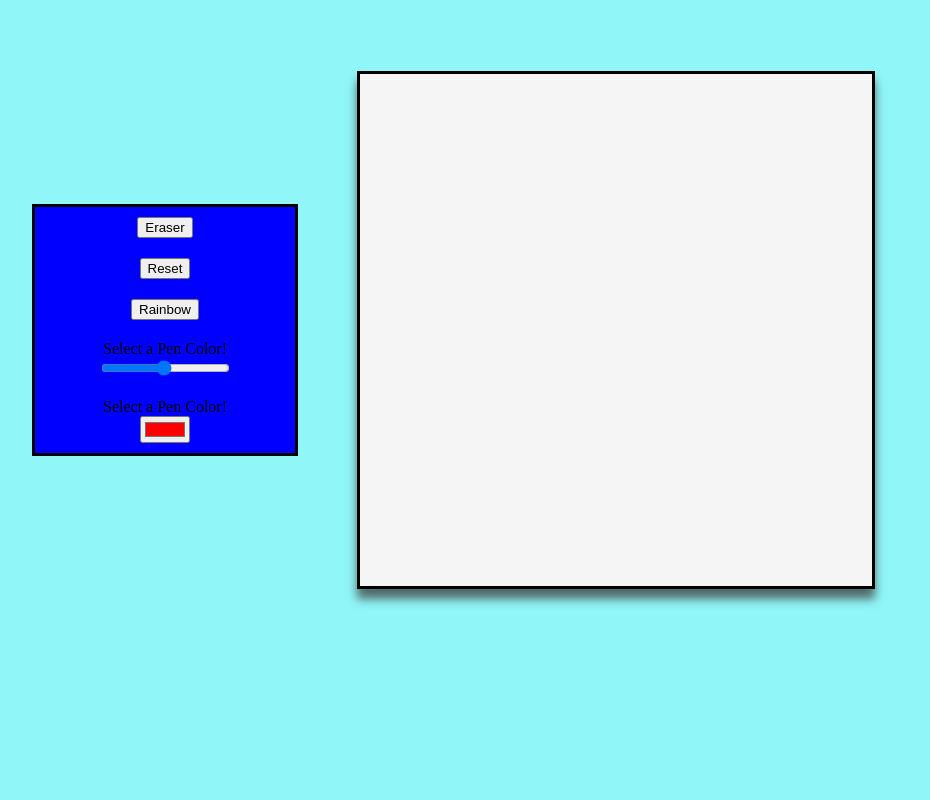
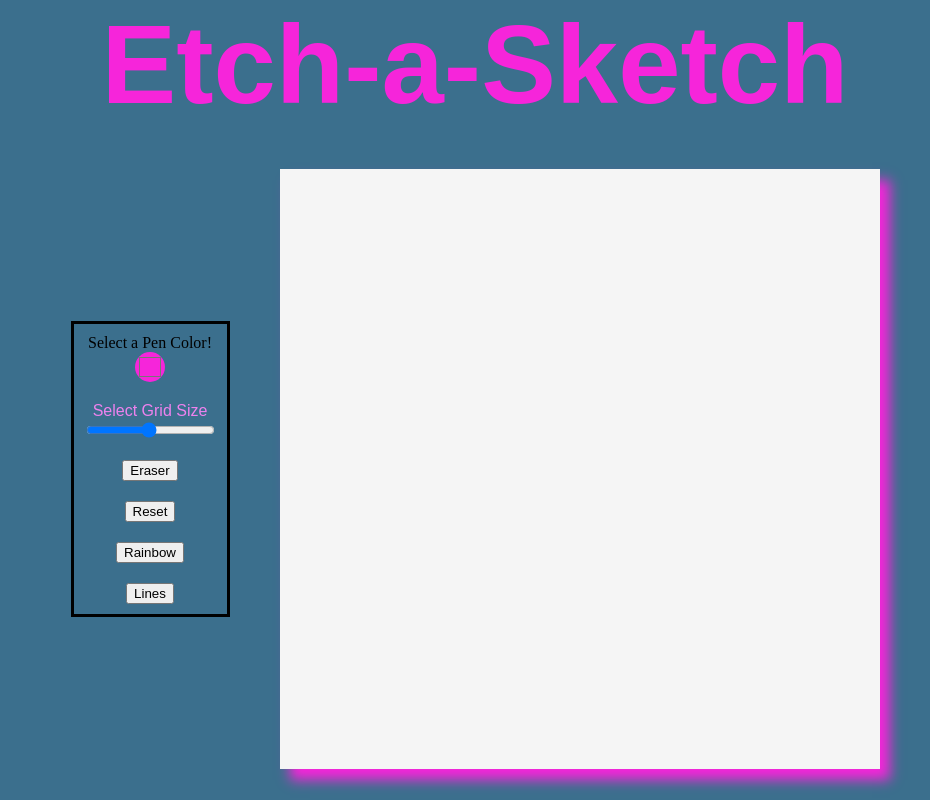
Before and after one commit to gcamaci/Etch-Sketch, a plain HTML site: page index.html in a window 1280 px wide. Shown: the whole page, without its empty margins (165-1095 px from the left). Drawn offline with Linux system fonts and the light colour scheme; a web font is replaced by a local one.

Commit message:
add lines toggle

```diff
--- a/index.html
+++ b/index.html
@@ -5,23 +5,27 @@
     <meta http-equiv="X-UA-Compatible" content="IE=edge">
     <meta name="viewport" content="width=device-width, initial-scale=1.0">
     <link rel="stylesheet" href="style.css">
+    <link href="http://fonts.cdnfonts.com/css/letter-sketch" rel="stylesheet">
     <title>Document</title>
 </head>
 <body>
     <div class="flex-container">
+        <div class="header"><h1>Etch-a-Sketch</h1></div>
+        <div class="flex-row">
             <div class="button-container">
                 <div class="controller">
-                <button id = "eraser" class="btn buttons">Eraser</button>
-                <button id = "reset">Reset</button>
-                <button id = "rainbow" class="btn">Rainbow</button>
+                    <div class="color-container">
+                        <label for = "pen-color">Select a Pen Color!</label>
+                        <input type="color" id="favcolor" name="favcolor" value="#f625da" onchange="penColor()">
+                    </div>
                     <div class="slider-container">
-                    <label for = "slider">Select a Pen Color!</label>
+                        <label class= "grid-output "for = "slider">Select Grid Size</label>
                         <input type="range" min="1" max="100" value="50" class="slider" id="sliderAmount" onchange="gridInput(this.value)">
                     </div>
-                <div class="color-container">
-                    <label for = "pen-color">Select a Pen Color!</label>
-                    <input type="color" id="favcolor" name="favcolor" value="#ff0000" onchange="penColor()">
-                </div>
+                    <button id = "eraser" class="btn buttons">Eraser</button>
+                    <button id = "reset" class="buttons">Reset</button>
+                    <button id = "rainbow" class="btn buttons">Rainbow</button>
+                    <button id = "lines buttons">Lines</button>
                 </div>
             </div>
             <div class="main-flex">
@@ -29,6 +33,7 @@
                 </div>
             </div>
         </div>
+    </div>
     <script src="javascript.js"></script>
 </body>
 </html>
--- a/javascript.js
+++ b/javascript.js
@@ -1,9 +1,11 @@
 let click = false;
 let colorChoice;
 let mode = "normal";
+let gridlines = true;
 let color= document.getElementById('favcolor');
 let slider = document.getElementById('sliderAmount');
 let canvas = document.querySelector('#main-container');
+let lines = document.querySelector('.lines')
 
 let reset = document.querySelector('#reset');
 reset.addEventListener('click', resetCanvas);
@@ -22,15 +24,18 @@ buttons.forEach((button) => {
     });
 });
 function makeCanvas(size){
-
+    color.style.background = color.value;
     canvas.style.gridTemplateColumns = `repeat(${size}, 1fr)`;
     canvas.style.gridTemplateRows = `repeat(${size}, 1fr)`;
     let gridSize = size * size;
     for(let i = 0; i < gridSize; i++){
         let pixel = document.createElement('div');
-        pixel.classList.add('fade')
+        pixel.classList.add('fade');
         pixel.addEventListener('mouseover', mainPen);
         canvas.insertAdjacentElement('beforeend', pixel);
+        if(gridlines === true){
+            pixel.classList.add('lines')
+        }
     }
 };
 makeCanvas(50);
@@ -56,12 +61,14 @@ function gridInput(input){
 };
 function resetCanvas(){
     canvas.innerHTML = '';
+    mode = "normal"
     canvas.classList.add('shakeMe');
     return makeCanvas(slider.value);
 };
 function penColor(){
     mode = "normal";
     colorChoice = color.value;
+    color.style.background = color.value;
     console.log(mode);
 };
 
--- a/style.css
+++ b/style.css
@@ -1,42 +1,73 @@
+@import url('http://fonts.cdnfonts.com/css/letter-sketch');
+*{
+    box-sizing: border-box;
+}
 body{
-    margin:10px;
-    background-color: rgb(144, 246, 248);
+    margin:0px;
+    background-color: #3b6f8d;
 }
-
+h1{
+    font-family: 'Letter Sketch', sans-serif;
+    color:#f625da;
+    font-size:7em;
+    margin: 0px;
+}
+.header{
+    text-align: center;
+    width: 100%;
+}
 .flex-container{
     display: flex;
-    flex-direction: row;
+    flex-direction: column;
+    align-items: center;
+    width: 100vw;
+    height: 100vh;
+    gap: 40px;
+}
+.flex-row{
+    display: flex;
+    width: 100%;
     justify-content: center;
-    height: 50vw;
-    width: 100vw;
+}
+.button-container{
+    display: flex;
+    margin-right: 50px;
+    align-items: center;
 }
 .controller{
     display: flex;
     flex-direction: column;
-    background-color:blue;
     align-items: center;
     justify-content: center;
-    width: 30vh;
     padding:10px;
     gap:20px;
     border: solid black;
-
+}
+#favcolor{
+    border-radius: 100px;
+    width: 30px;
+    height: 30px;
+    border: none;
 }
 #main-container{
     display: grid;
-    width: 40vw;
-    height: 40vw;
-    border:solid;
-    box-shadow: 0 10px 9px rgba(63, 61, 61, 0.75);
+    width: 50vw;
+    height: 50vw;
+    min-width:300px;
+    min-height:300px;
+    max-width: 600px;
+    max-height: 600px;
+    box-shadow:10px 11px 12px #f625da;
+    /*box-shadow: 0 10px 9px rgba(207, 56, 169, 0.75);*/
     background-color: whitesmoke;
+
 }
 .main-flex{
     display: flex;
-    align-items: center;
-    width: 50vw;
-    height: 50vw;
 }
+.lines{
 
+}
 .fade{
     transition-property: background-color;
     transition-duration:1.5s;
@@ -46,13 +77,7 @@ body{
     background-color: red;
 }
 
-.button-container{
-    width: 30vw;
-    height: 50vw;
-    display: flex;
-    justify-content: center;
-    align-items: center;
-}
+
 .slider-container{
     display:flex;
     flex-direction: column;
@@ -63,11 +88,16 @@ body{
     flex-direction: column;
     align-items: center;
 }
+.grid-output{
+    font-family:sans-serif;
+    color:violet;
+    font-size: 1em;
+}
+
 .shakeMe{
     display: grid;
     width: 600px;
     height: 600px;
-    border:solid;
     animation: shake 0.5s;
     animation-iteration-count: 1;
 }
```
Lines whose indentation alone changed are shown as unchanged.
